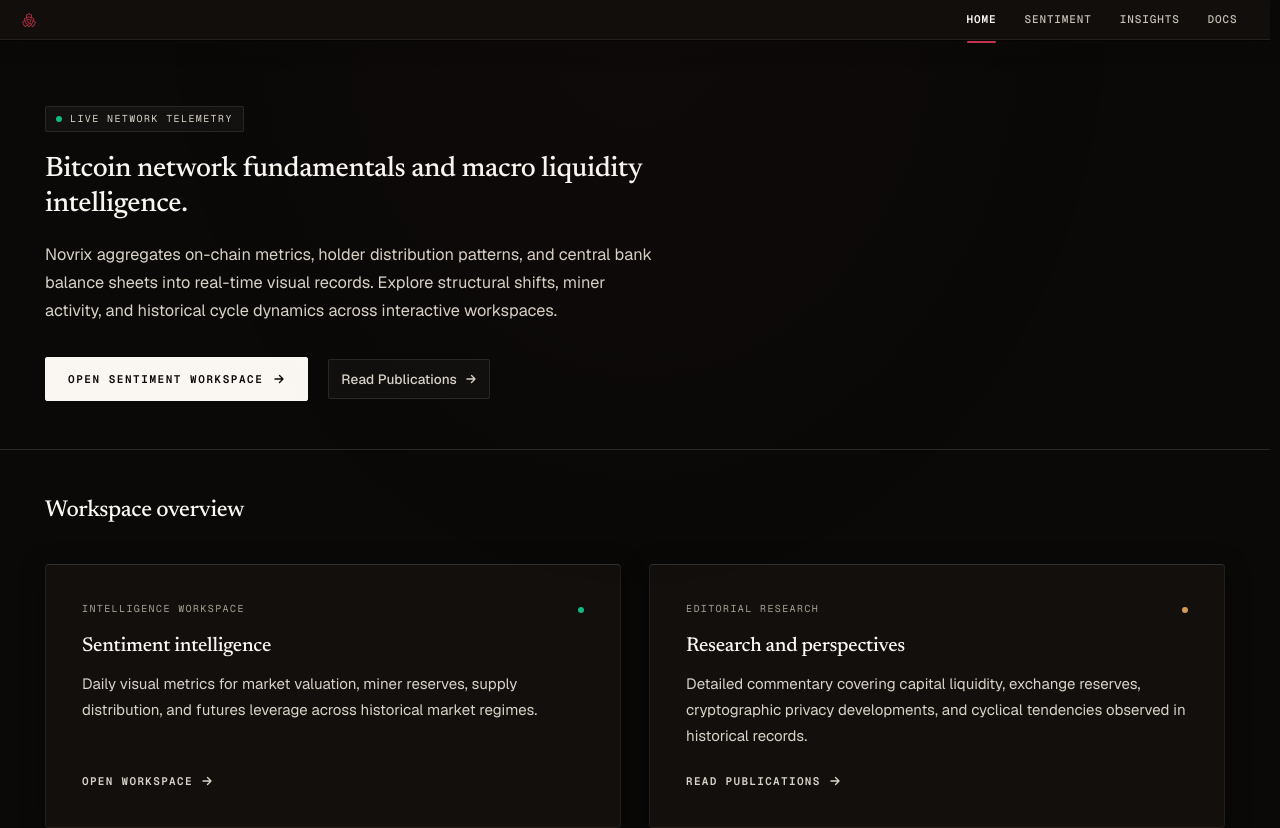
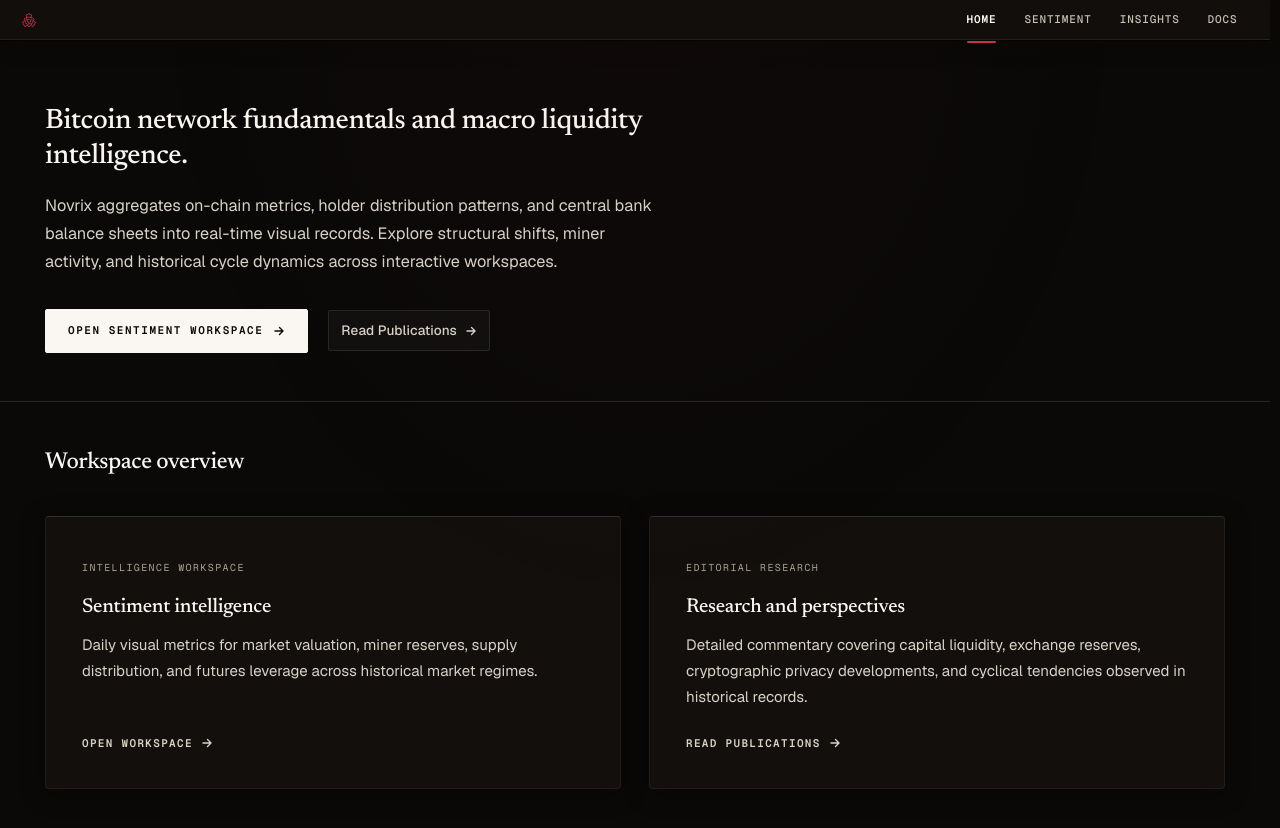
Before and after one commit to ethanhunthere/novrix, a Next.js app: page / in a window 1280 px wide. Shown: the top 828 px of the page. Built offline with nearby package versions, Linux system fonts and the light colour scheme.

Commit message:
fix(home): remove Live Network Telemetry badge and status dots

```diff
--- a/app/page.tsx
+++ b/app/page.tsx
@@ -56,24 +56,6 @@
           }}
         >
           <div className="mx-auto w-full" style={{ maxWidth: '1180px' }}>
-            <div
-              style={{
-                display: 'inline-flex',
-                alignItems: 'center',
-                gap: '8px',
-                marginBottom: '20px',
-                padding: '4px 10px',
-                borderRadius: '2px',
-                background: 'rgba(250, 247, 242, 0.04)',
-                border: '1px solid rgba(250, 247, 242, 0.09)',
-              }}
-            >
-              <span style={{ width: '6px', height: '6px', borderRadius: '50%', background: '#10B981', display: 'inline-block' }} />
-              <span style={{ fontFamily: 'var(--ff-mono)', fontSize: '10px', letterSpacing: '0.14em', color: '#D8D2C7', textTransform: 'uppercase' }}>
-                Live Network Telemetry
-              </span>
-            </div>
-
             <h1
               style={{
                 fontFamily: 'var(--ff-display)',
@@ -136,11 +118,10 @@
             <div className="grid grid-cols-1 md:grid-cols-2 gap-7 mt-8 md:mt-10">
               {MODULES.map((item) => (
                 <Link key={item.href} href={item.href} className="home-entry">
-                  <div className="flex items-center justify-between gap-3 mb-4">
+                  <div className="mb-4">
                     <span style={{ fontFamily: 'var(--ff-mono)', fontSize: '10px', letterSpacing: '0.14em', color: MUTED, textTransform: 'uppercase' }}>
                       {item.category}
                     </span>
-                    <span style={{ width: '6px', height: '6px', borderRadius: '50%', background: item.href === '/sentiment' ? '#10B981' : '#D49B55', display: 'inline-block' }} />
                   </div>
                   <h3
                     style={{
```
